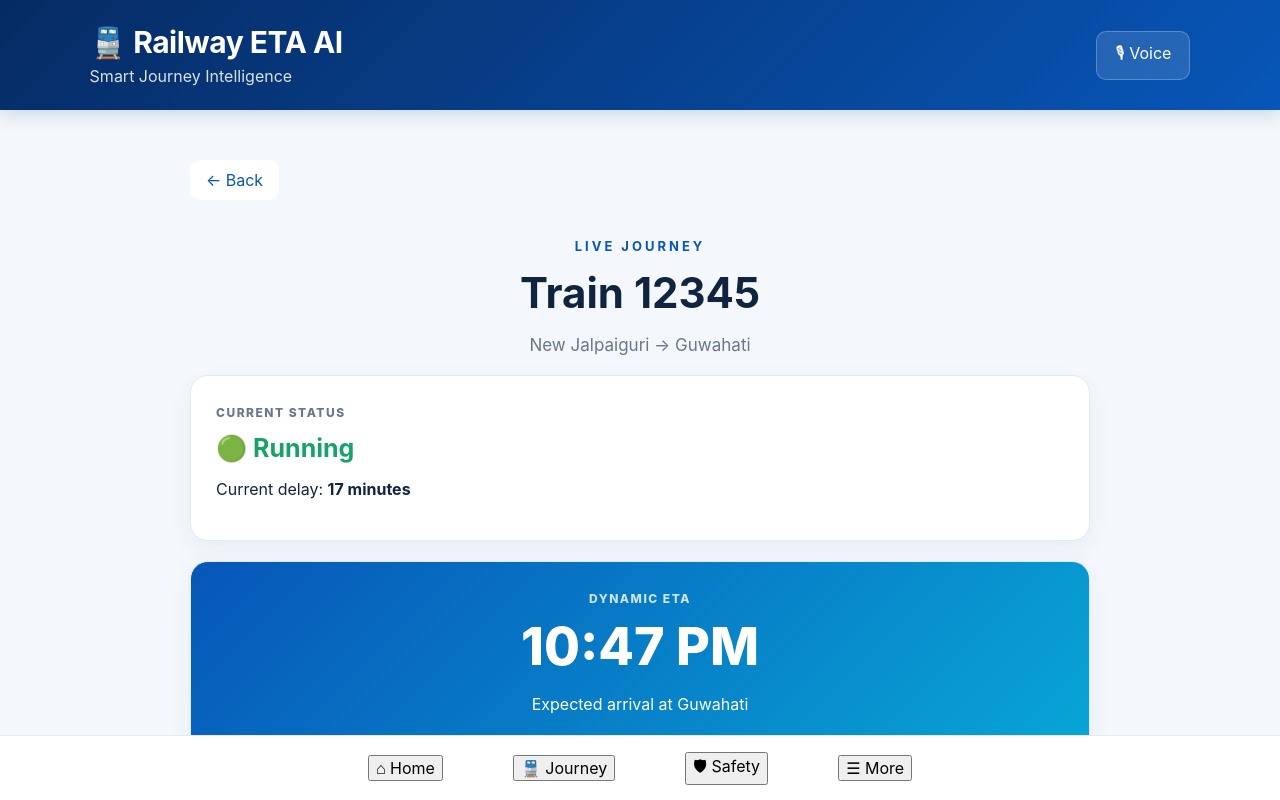
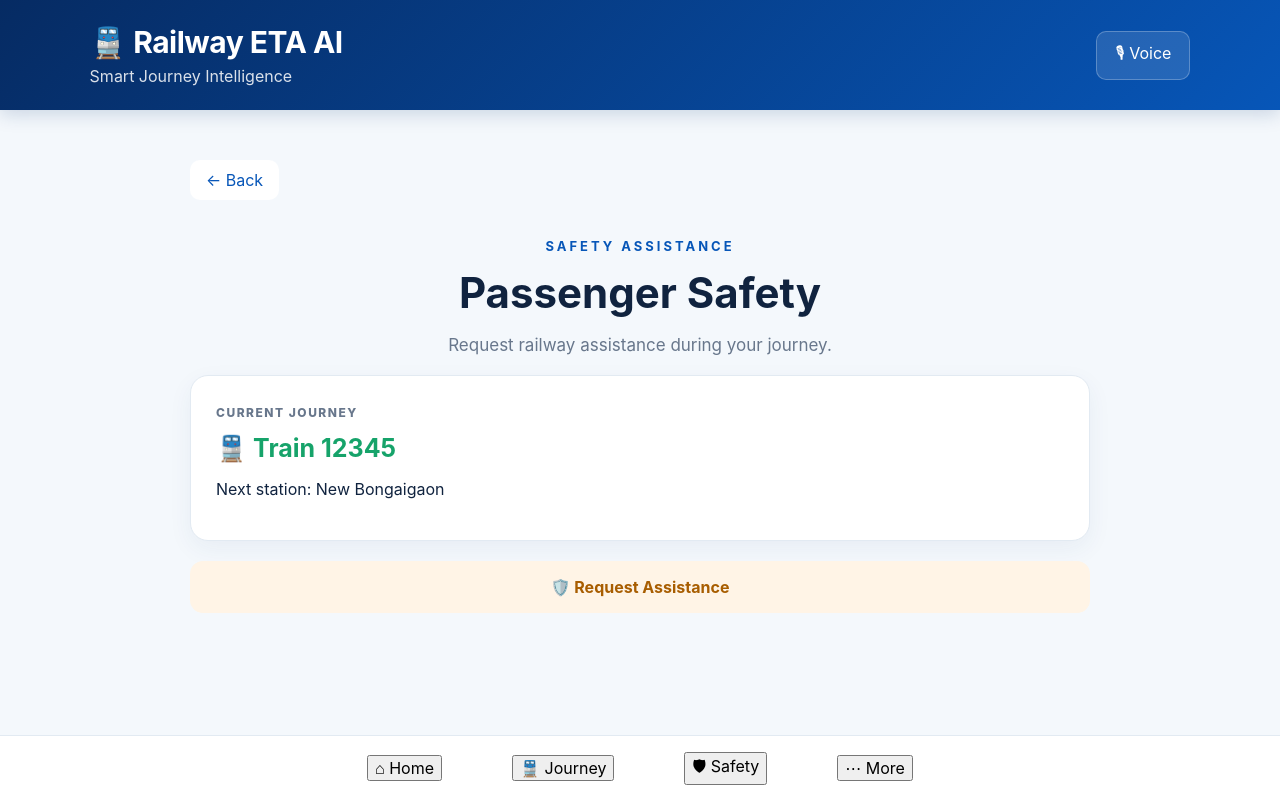
Before and after one commit to SnehaMandal5912-max/railway-eta-ai, a React (Vite) app in the folder frontend/: page / in a window 1280 px wide. Both pictures are taken after a click on the button "🛡 Safety". Shown: the top 800 px of the page. Built offline with nearby package versions, Linux system fonts and the light colour scheme.

Commit message:
Update passenger navigation

```diff
--- a/frontend/src/App.tsx
+++ b/frontend/src/App.tsx
@@ -6,6 +6,7 @@ function App() {
   const [eta, setEta] = useState("10:47 PM");
   const [safetyRequested, setSafetyRequested] = useState(false);
   const [showDestination, setShowDestination] = useState(false);
+  const [showSafety, setShowSafety] = useState(false);
 
 
   const findTrain = () => {
@@ -29,7 +30,49 @@ function App() {
       </header>
 
       <main className="main">
-        {showDestination ? (
+        {showSafety ? (
+          <section className="journey-page">
+                  <button className="back-button"
+        onClick={() => setShowSafety(false)}
+      >
+        ← Back
+      </button>
+
+      <p className="welcome">SAFETY ASSISTANCE</p>
+
+      <h2>Passenger Safety</h2>
+
+      <p className="subtitle">
+        Request railway assistance during your journey.
+      </p>
+
+      <div className="status-card">
+        <span className="status-label">CURRENT JOURNEY</span>
+        <h3>🚆 Train 12345</h3>
+        <p>Next station: New Bongaigaon</p>
+      </div>
+
+      <div className="safety-section">
+        <button
+          className="safety-button"
+          onClick={() => setSafetyRequested(true)}
+        >
+          🛡️ Request Assistance
+        </button>
+
+        {safetyRequested && (
+          <div className="safety-request-card">
+            <strong>🛡️ Assistance Request Sent</strong>
+            <p>Status: REQUESTED</p>
+            <p><strong>Station:</strong> New Bongaigaon</p>
+            <p><strong>Coach:</strong> S5</p>
+            <p><strong>Platform:</strong> 2</p>
+            <small>Railway assistance team has been notified.</small>
+          </div>
+        )}
+            </div>
+    </section>
+  ) : showDestination ? (
     <section className="journey-page">
       <button
         className="back-button"
@@ -285,21 +328,40 @@ function App() {
     onClick={() => {
       setShowJourney(false);
       setShowDestination(false);
+      setShowSafety(false);
     }}
   >
     ⌂ Home
   </button>
 
-        <button onClick={() => setShowJourney(true)}>
+  <button
+    onClick={() => {
+      setShowJourney(true);
+      setShowDestination(false);
+      setShowSafety(false);
+    }}
+  >
     🚆 Journey
   </button>
 
-        <button onClick={() => setShowJourney(true)}>
+  <button
+    onClick={() => {
+      setShowJourney(false);
+      setShowDestination(false);
+      setShowSafety(true);
+    }}
+  >
     🛡 Safety
   </button>
 
-        <button onClick={() => setShowDestination(true)}>
-          ☰ More
+  <button
+    onClick={() => {
+      setShowJourney(false);
+      setShowDestination(true);
+      setShowSafety(false);
+    }}
+  >
+    ⋯ More
   </button>
 </nav>
     </div>
```
Lines whose indentation alone changed are shown as unchanged.
